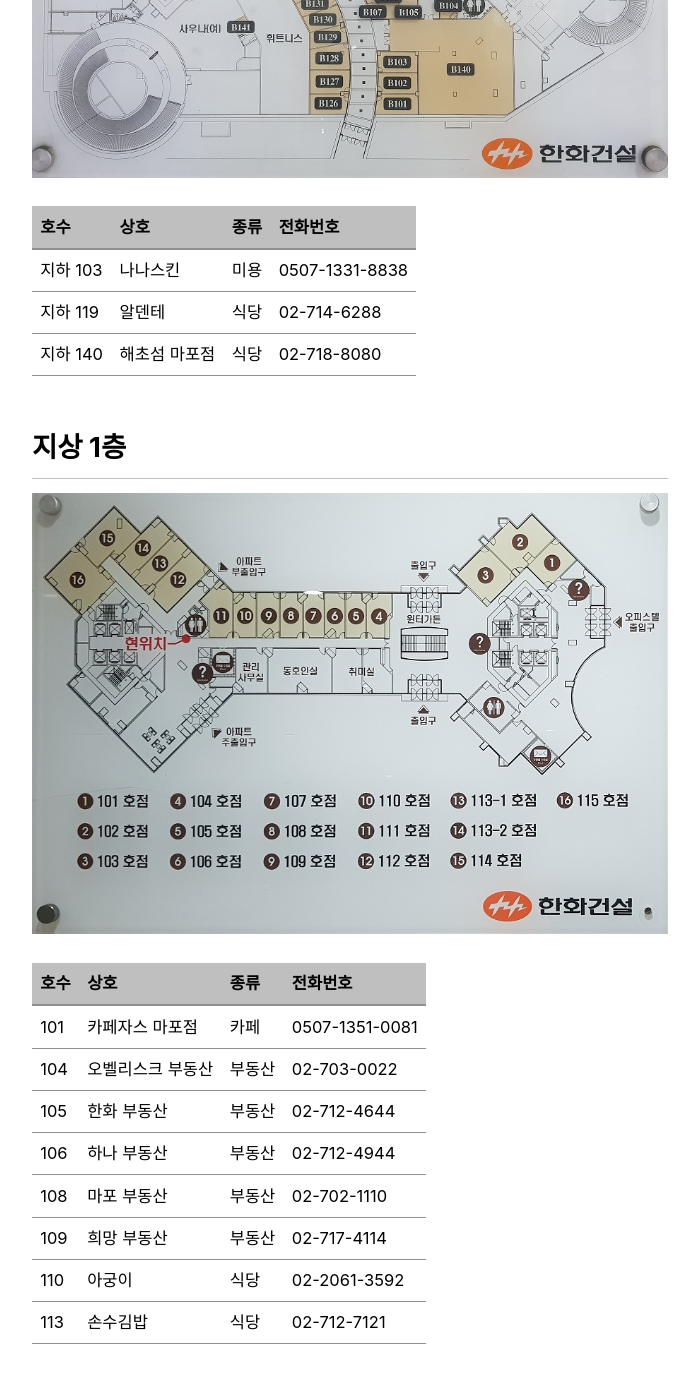
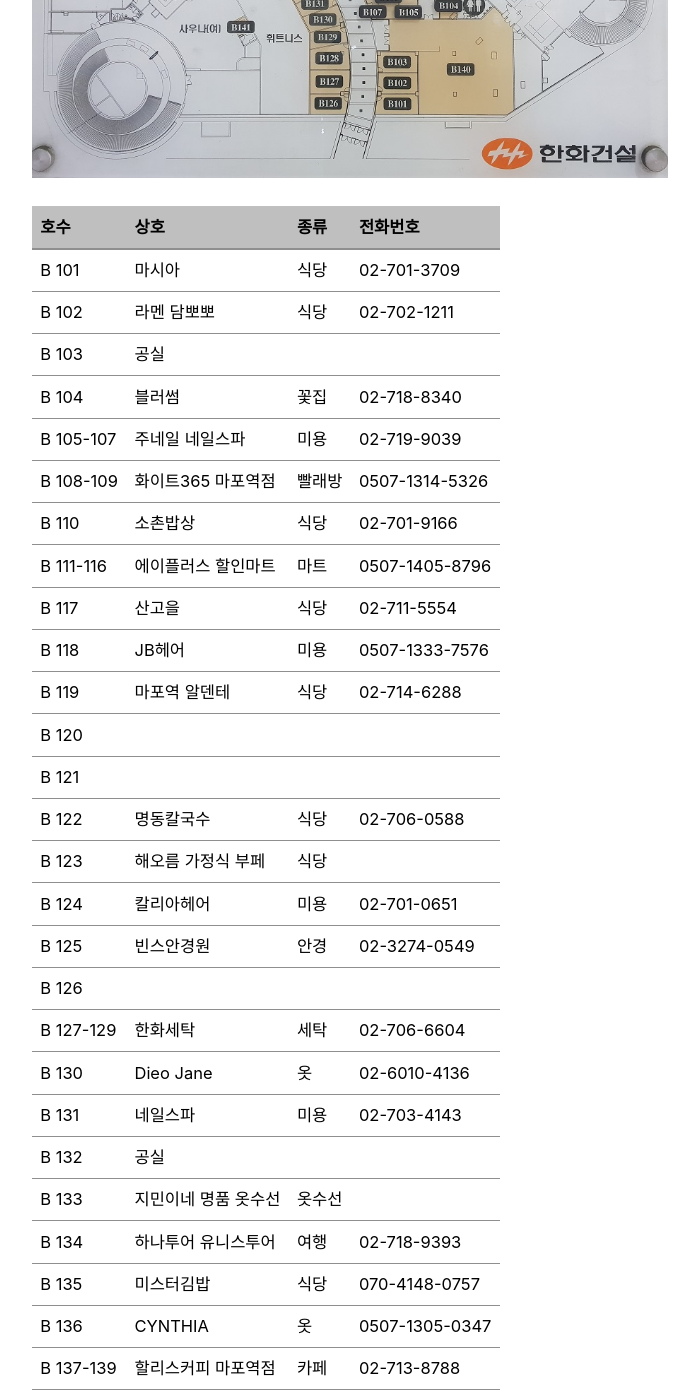
Before and after one commit to mapoobelisk/mapoobelisk.github.io, a Jekyll site: the page built from _pages/store.md, in a window 1280 px wide and 1400 px high, scrolled down 625 px. Shown: the whole window, without its empty margins (290-989 px from the left). Built offline with Jekyll 4.4.1, drawn with Linux system fonts in a browser that asks for light colours; cached includes are drawn as plain includes; some of the changed text lies outside the part shown.

Commit message:
Update store.md

```diff
--- a/_pages/store.md
+++ b/_pages/store.md
@@ -14,9 +14,34 @@
 
 | 호수 | 상호 | 종류 | 전화번호 |
 | ---- | ---- | ---- |  ---- |
-| 지하 103 | 나나스킨 | 미용 | 0507-1331-8838 |
-| 지하 119 | 알덴테 | 식당 | 02-714-6288 |
-| 지하 140 | 해초섬 마포점 | 식당 | 02-718-8080 |
+| B 101 | 마시아 | 식당 | 02-701-3709 |
+| B 102 | 라멘 담뽀뽀 | 식당 | 02-702-1211 |
+| B 103 | 공실 |  |  |
+| B 104 | 블러썸 | 꽃집 | 02-718-8340 |
+| B 105-107 | 주네일 네일스파 | 미용 | 02-719-9039 |
+| B 108-109 | 화이트365 마포역점 | 빨래방 | 0507-1314-5326 |
+| B 110 | 소촌밥상 | 식당 | 02-701-9166 |
+| B 111-116 | 에이플러스 할인마트 | 마트 | 0507-1405-8796 |
+| B 117 | 산고을 | 식당 | 02-711-5554 |
+| B 118 | JB헤어 | 미용 | 0507-1333-7576 |
+| B 119 | 마포역 알덴테 | 식당 | 02-714-6288 |
+| B 120 |  |  |  |
+| B 121 |  |  |  |
+| B 122 | 명동칼국수 | 식당 | 02-706-0588 |
+| B 123 | 해오름 가정식 부페 | 식당 |  |
+| B 124 | 칼리아헤어 | 미용 | 02-701-0651 |
+| B 125 | 빈스안경원 | 안경 | 02-3274-0549 |
+| B 126 |  |  |  |
+| B 127-129 | 한화세탁 | 세탁 | 02-706-6604 |
+| B 130 | Dieo Jane | 옷 | 02-6010-4136 |
+| B 131 | 네일스파 | 미용 | 02-703-4143 |
+| B 132 | 공실 |  |  |
+| B 133 | 지민이네 명품 옷수선 | 옷수선 |  |
+| B 134 | 하나투어 유니스투어 | 여행 | 02-718-9393 |
+| B 135 | 미스터김밥 | 식당 | 070-4148-0757 |
+| B 136 | CYNTHIA | 옷 | 0507-1305-0347 |
+| B 137-139 | 할리스커피 마포역점 | 카페 | 02-713-8788 |
+| B 140 | 해초섬 마포점 | 식당 | 02-718-8080 |
 
 ## 지상 1층
 
@@ -25,13 +50,21 @@
 | 호수 | 상호 | 종류 | 전화번호 |
 | ---- | ---- | ---- |  ---- |
 | 101 | 카페자스 마포점 | 카페 | 0507-1351-0081 |
+| 102 | 공차 마포역점 | 카페 | 02-713-7070 |
+| 103 | 이디야커피 오벨리스크점 | 카페 | 02-718-8100 |
 | 104 | 오벨리스크 부동산 | 부동산 | 02-703-0022 |
 | 105 | 한화 부동산 | 부동산 | 02-712-4644 |
 | 106 | 하나 부동산 | 부동산 | 02-712-4944 |
+| 107 |  |  |  |
 | 108 | 마포 부동산 | 부동산 | 02-702-1110 |
 | 109 | 희망 부동산 | 부동산 | 02-717-4114 |
 | 110 | 아궁이 | 식당 | 02-2061-3592 |
-| 113 | 손수김밥 | 식당 | 02-712-7121 |
+| 111 |  |  |  |
+| 112 | 세븐일레븐 오벨리스크점 | 편의점 | 02-716-0801 |
+| 113-1 | 만랩커피 마포점 | 카페 | 02-707-0714 |
+| 113-2 | 공실 |  |  |
+| 114 | 파리바게뜨 마포역점 | 베이커리 | 02-712-3919 |
+| 115 | 김밥천국 | 식당 | 02-706-5561 |
 
 ## 오피스텔동 2층
 
@@ -40,6 +73,6 @@
 | 201-202 | 엘스킨앤바디 | 미용 | 02-717-9039 |
 | 205 | 삼성 사과나무 클리닉 | 의원 | 02-703-9985 |
 | 209 | 마포리빙웰치과 | 의원 | 02-701-7626 |
-| 213 | 주네일스파 | 미용 | 02-719-9039 |
+| 213 | 주네일 스킨스파 | 미용 | 02-719-9039 |
 | 215 | 빌리프 필라테스 | 건강 | 010-3341-0441 |
 | 217 | 힐링터치 | 건강 | |
```
